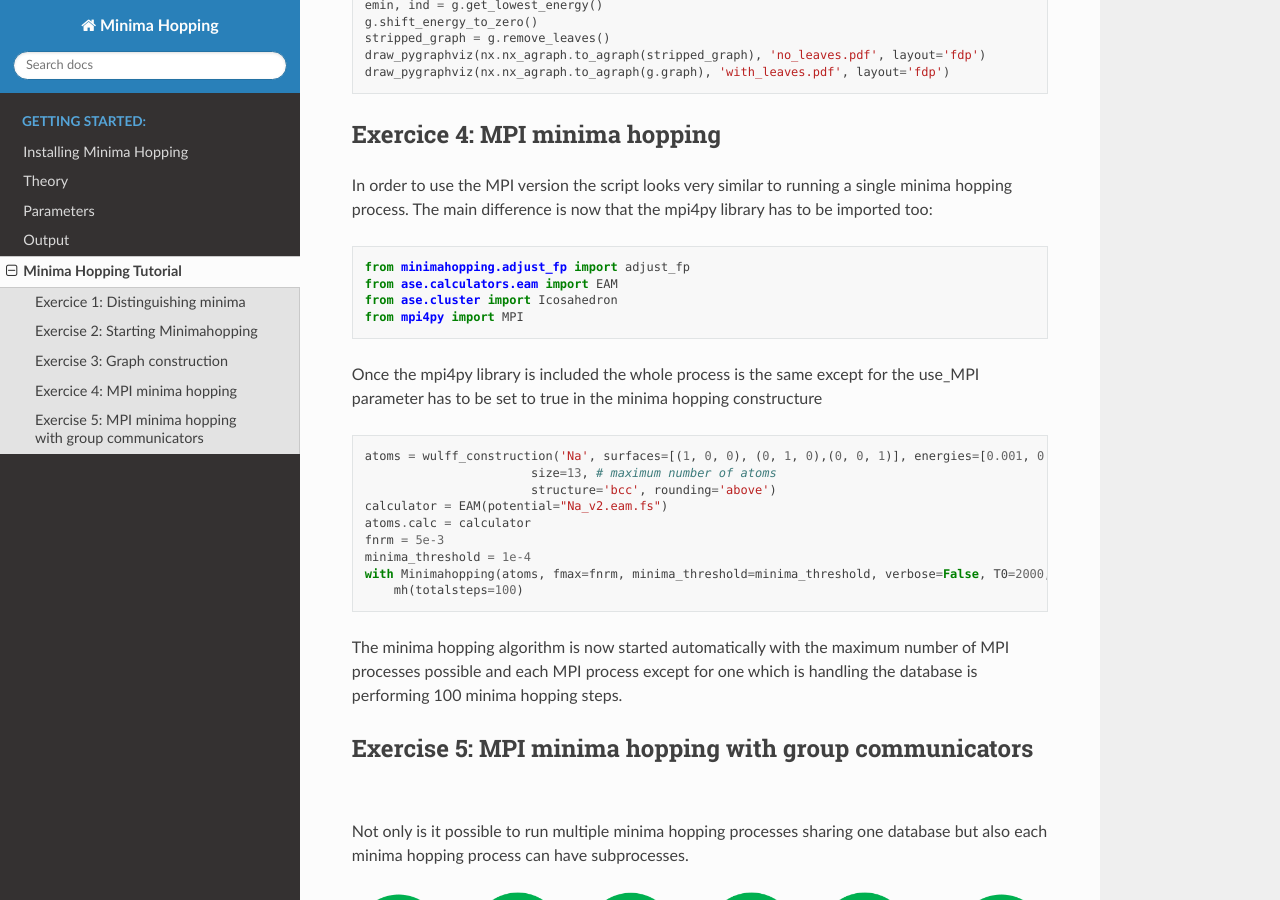
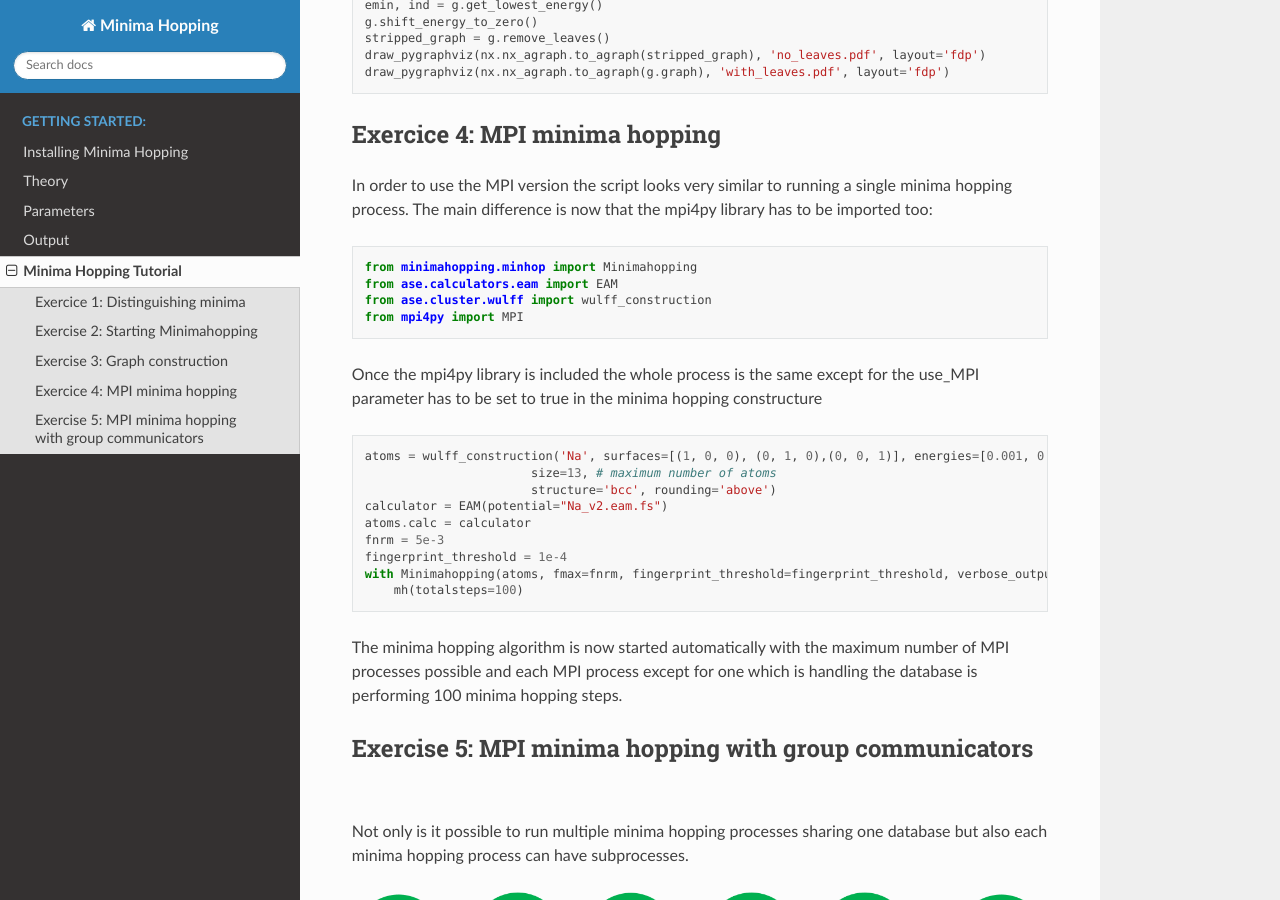
Before and after one commit to KrumaKruma/MinimaHopping, a Sphinx documentation site: the page built from docs/GETTING_STARTED/tutorial.rst, in a window 1280 px wide and 900 px high, scrolled down 4324 px. Built offline with Sphinx 7.4.7 and the Read the Docs theme 2.0.0, drawn with Linux system fonts in a browser that asks for light colours.

Commit message:
updated wrong documentation of mpi example

```diff
--- a/docs/GETTING_STARTED/tutorial.rst
+++ b/docs/GETTING_STARTED/tutorial.rst
@@ -225,9 +225,9 @@ The main difference is now that the mpi4py library has to be imported too:
 
 .. code-block:: python
 
-    from minimahopping.adjust_fp import adjust_fp
+    from minimahopping.minhop import Minimahopping
     from ase.calculators.eam import EAM
-    from ase.cluster import Icosahedron
+    from ase.cluster.wulff import wulff_construction
     from mpi4py import MPI
 
 
@@ -242,8 +242,8 @@ in the minima hopping constructure
     calculator = EAM(potential="Na_v2.eam.fs")
     atoms.calc = calculator
     fnrm = 5e-3
-    minima_threshold = 1e-4
-    with Minimahopping(atoms, fmax=fnrm, minima_threshold=minima_threshold, verbose=False, T0=2000, dt=0.1) as mh:
+    fingerprint_threshold = 1e-4
+    with Minimahopping(atoms, fmax=fnrm, fingerprint_threshold=fingerprint_threshold, verbose_output=False, T0=2000, dt0=0.1) as mh:
         mh(totalsteps=100)
 
 
```
